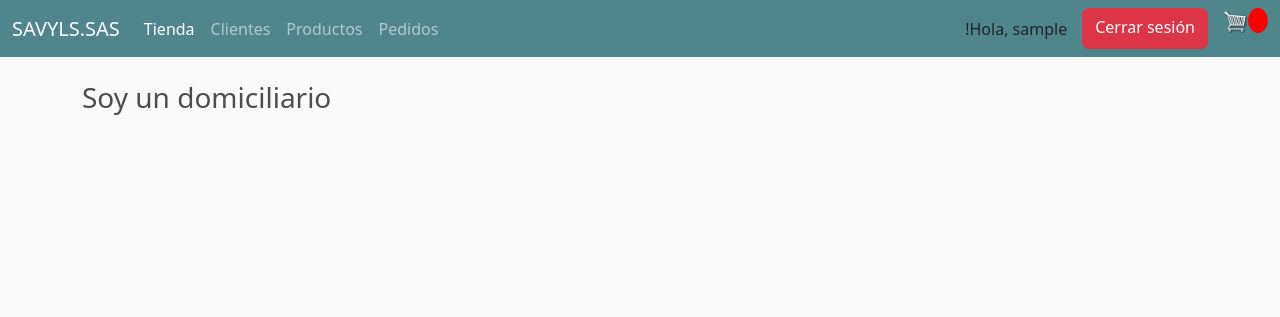
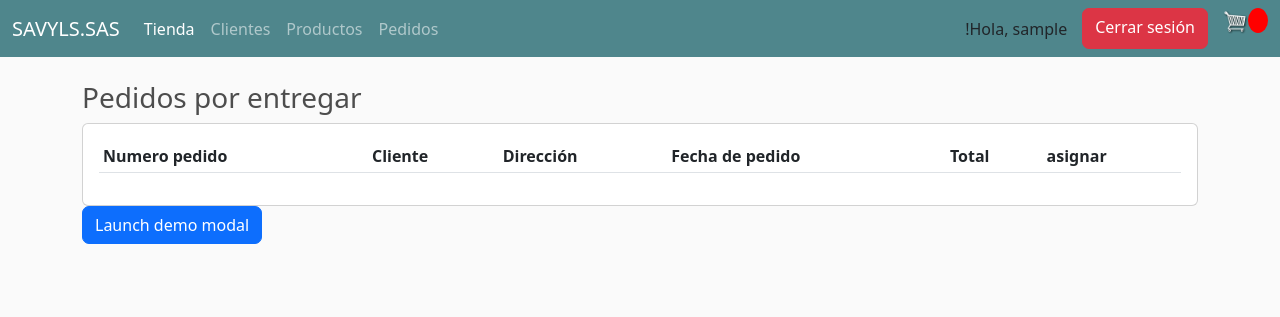
Before and after one commit to savelasquezs/Delivery-management-with-django, a Django app: page /delivery in a window 1280 px wide. Shown: the top 317 px of the page. Run offline with Django 4.2, Linux system fonts and the light colour scheme; the visitor is signed in with stand-in values (Sample User, id 1); data that the repository does not hold is empty; some libraries are stand-ins or nearby versions.

Commit message:
asignación de domiciliarios a los pedidos, inicio de creación de vista para los domiciliarios y su liquidación

```diff
--- a/store/admin.py
+++ b/store/admin.py
@@ -8,6 +8,8 @@ admin.site.register(Domiciliario)
 admin.site.register(Pedido)
 admin.site.register(Pedido_item)
 admin.site.register(Envio)
+admin.site.register(Usuario)
+
 
 
 
--- a/store/forms.py
+++ b/store/forms.py
@@ -22,5 +22,5 @@ class ProductoForm(ModelForm):
 
 class PedidoForm(ModelForm):
     class Meta:
-        model= Pedido
+        model= Envio
         fields='__all__'
--- a/store/templates/store/customers.html
+++ /dev/null
@@ -1,3 +0,0 @@
-{% extends 'store/main.html' %}
-{% load static %}
-{% load humanize %}
--- a/store/templates/store/delivery.html
+++ b/store/templates/store/delivery.html
@@ -3,5 +3,43 @@
  {% load humanize %}
 
  {% block content %}
- <h3>Soy un domiciliario</h3>
+ <h3>Pedidos por entregar</h3>
+ <div class="card card-body">
+    <table class="table table-sm">
+      <tr>
+        <th>Numero pedido</th>
+        <th>Cliente</th>
+        <th>Dirección</th>
+        <th>Fecha de pedido</th>
+        <th>Total</th>
+        <th>asignar</th>
+
+      </tr>
+      {% for pedido in pedidos %}
+      <tr>
+          <td>{{pedido.id}} </td>
+          <td>{{pedido.cliente.nombre}} </td>
+          <td>{{pedido.direccion}} </td>
+          <td>{{pedido.fecha_envio}} </td>
+          <td>{{pedido.total}} </td>
+
+          <td><a href="{% url 'asignar' pedido.id %}" class="btn btn-primary"> Editar</a></td>
+
+      </tr>
+      {% endfor %}
+    </table>
+  </div>
+
+
+
+  <!-- Button trigger modal -->
+<button type="button" class="btn btn-primary" data-toggle="modal" data-target="#exampleModal" onclick=''>
+  Launch demo modal
+</button>
+
+<!-- Modal -->
+<div class="modal fade" id="edicion" tabindex="-1" role="dialog" aria-labelledby="exampleModalLabel" aria-hidden="true">
+
+</div>
+
  {% endblock content %}
--- a/store/templates/store/main.html
+++ b/store/templates/store/main.html
@@ -65,9 +65,9 @@
                     {% if request.user.is_staff %}
                     <li class="nav-item"><a class="nav-link" href="{% url 'create_customer' %}">Clientes</a></li>
                     <li class="nav-item"><a class="nav-link" href="{% url 'create_product' %}">Productos</a></li>
+
+                    <li class="nav-item"><a class="nav-link" href="{% url 'entregas' %}">Pedidos</a></li>
                     {% endif %}
-                    <li class="nav-item"><a class="nav-link" href="">Pedidos</a></li>
-
                 </ul>
                 <div class="form-inline my-2 my-lg-0 login_cart">
                     <span >!Hola, {{request.user}} </span>
@@ -88,6 +88,8 @@
       {% block content %} {% endblock content %}
     </div>
 
+    <script src="https://ajax.googleapis.com/ajax/libs/jquery/3.5.1/jquery.min.js"></script>
+
     <script
       src="https://cdn.jsdelivr.net/npm/@popperjs/core@2.9.2/dist/umd/popper.min.js"
       integrity="sha384-IQsoLXl5PILFhosVNubq5LC7Qb9DXgDA9i+tQ8Zj3iwWAwPtgFTxbJ8NT4GN1R8p"
@@ -100,5 +102,7 @@
 
     ></script>
     <script src="{% static 'js/cart.js' %}"></script>
+    {% block script %}
+    {% endblock script %}
   </body>
 </html>
--- a/store/urls.py
+++ b/store/urls.py
@@ -9,6 +9,7 @@ urlpatterns = [
 
 
     path("delivery", views.delivery, name="delivery_page"),
+    path("asignar/<str:pk>", views.asignarPedido, name="asignar"),
 
 
 
@@ -29,7 +30,16 @@ urlpatterns = [
     path("update_producto/<str:pk>", views.updateProducto, name="update_producto"),
     path("borrar_producto/<str:pk>", views.deleteProducto, name="borrar_producto"),
 
-    path("borrar_producto/<str:pk>", views.deleteProducto, name="borrar_producto"),
+
+
+    path("entregas", views.entregas, name="entregas"),
+    path("update_pedido/<str:pk>", views.updatePedido, name="update_pedido"),
+    path("borrar_pedido/<str:pk>", views.deletePedido, name="borrar_pedido"),
+
+    path("liquidar/", views.liquidar, name="liquidar"),
+    path("liquidar/<str:pk>", views.liquidarDomi, name="liquidarDomi"),
+
+
 
 
 
--- a/store/views.py
+++ b/store/views.py
@@ -22,7 +22,7 @@ def registerPage(request):
             form=CreateUserForm(request.POST)
             if form.is_valid():
                 user=form.save()
-                # form.save()
+
                 username=form.cleaned_data.get('username')
                 group=Group.objects.get( name="delivery")
                 user.groups.add(group)
@@ -236,7 +236,10 @@ def deleteProducto(request, pk):
 
 
 def delivery(request):
-    context={}
+    pedidos=Envio.objects.filter(domiciliario__isnull=True)
+    context={
+        'pedidos':pedidos
+    }
 
     return render(request,'store/delivery.html', context )
 
@@ -246,27 +249,97 @@ def processOrder(request):
     pedido, created = Pedido.objects.get_or_create( tomado=False)
     cliente=pedido.cliente
     total = data['form']['total']
-
-
-
     if total==pedido.get_cart_total:
         pedido.transaction_id=transaction_id
         pedido.tomado=True
-
-
         Envio.objects.create(
             cliente=cliente,
             pedido=pedido,
             direccion=data['form']['direccion'],
             telefono=data['form']['telefono'],
             nombre=data['form']['nombre'],
-            valor_domi=data['form']['valor_domi']
+            valor_domi=data['form']['valor_domi'],
+            total=total
         )
-
-
-
     else:
         print("something went wrong")
     pedido.save()
 
     return JsonResponse('Pedido agregado exitosamente', safe=False)
+
+
+def asignarPedido(request, pk):
+    pedido=Envio.objects.get(id=pk)
+    user = request.user.usuario
+    if request.method=='POST':
+        pedido.domiciliario=user
+        pedido.save()
+        print(request.user)
+        print(request.user.usuario)
+        return redirect('delivery_page')
+    else:
+        print("so sorry")
+        print(request.method)
+
+    context={
+        'item':pedido
+    }
+    return render(request, 'store/asignar.html', context)
+
+def entregas(request):
+    pedidos=Envio.objects.all()
+    form=PedidoForm()
+    context={'pedidos':pedidos,
+             'form':form}
+    return render(request, 'store/orders.html', context)
+
+@login_required(login_url='login')
+@allowed_users(allowed_roles=['admin'])
+def  updatePedido(request, pk):
+    pedido=Envio.objects.get(id=pk)
+    pedidos= Envio.objects.all()
+    form=PedidoForm(instance=pedido)
+    if request.method=='POST':
+        form=PedidoForm(request.POST, instance=pedido)
+        if form.is_valid():
+            form.save()
+            return redirect('entregas')
+    context={
+        'form':form,
+        'pedido':pedido,
+        'pedidos':pedidos
+    }
+    return render(request, 'store/orders.html', context)
+
+@login_required(login_url='login')
+@allowed_users(allowed_roles=['admin'])
+def deletePedido(request, pk):
+    pedido=Envio.objects.get(id=pk)
+    if request.method=='POST':
+        pedido.delete()
+        return redirect('entregas')
+    context={
+        'item':pedido
+    }
+    return render(request, 'store/borrar.html', context)
+
+def liquidar(request):
+    domiciliarios=Usuario.objects.all()
+
+    context={'domiciliarios':domiciliarios,
+             }
+    return render(request, 'store/liquidar.html', context)
+
+def liquidarDomi(request, pk):
+    domiciliarios=Usuario.objects.all()
+    domiciliario=Usuario.objects.get(id=pk)
+    pedidos = Envio.objects.filter(domiciliario=domiciliario)
+    numero = pedidos.count()
+    total = sum([item.total for item in pedidos])
+    print(total)
+    context={'domiciliarios':domiciliarios,
+           'domiciliario':domiciliario,
+           'pedidos':pedidos,
+           'numero':numero,
+           'total':total}
+    return render(request, 'store/liquidar.html', context)
```
Also changed, not shown: store/models.py (+10 -1 lines), store/templates/store/asignar.html (added, +15 -0 lines), store/templates/store/liquidar.html (added, +68 -0 lines), store/templates/store/orders.html (+79 -0 lines), store/migrations/0012_envio_total.py (added), store/migrations/0013_alter_envio_domiciliario.py (added), store/migrations/0014_abonos.py (added).
